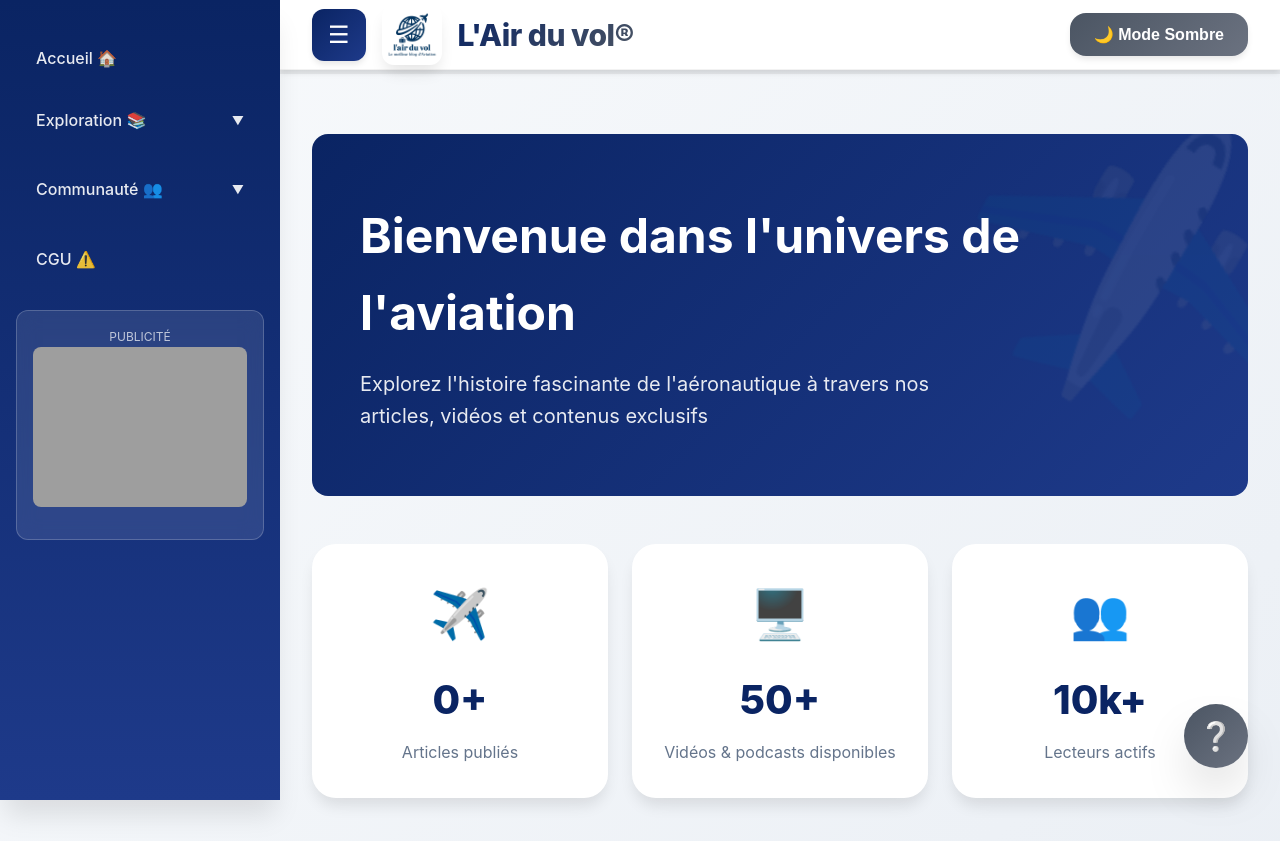
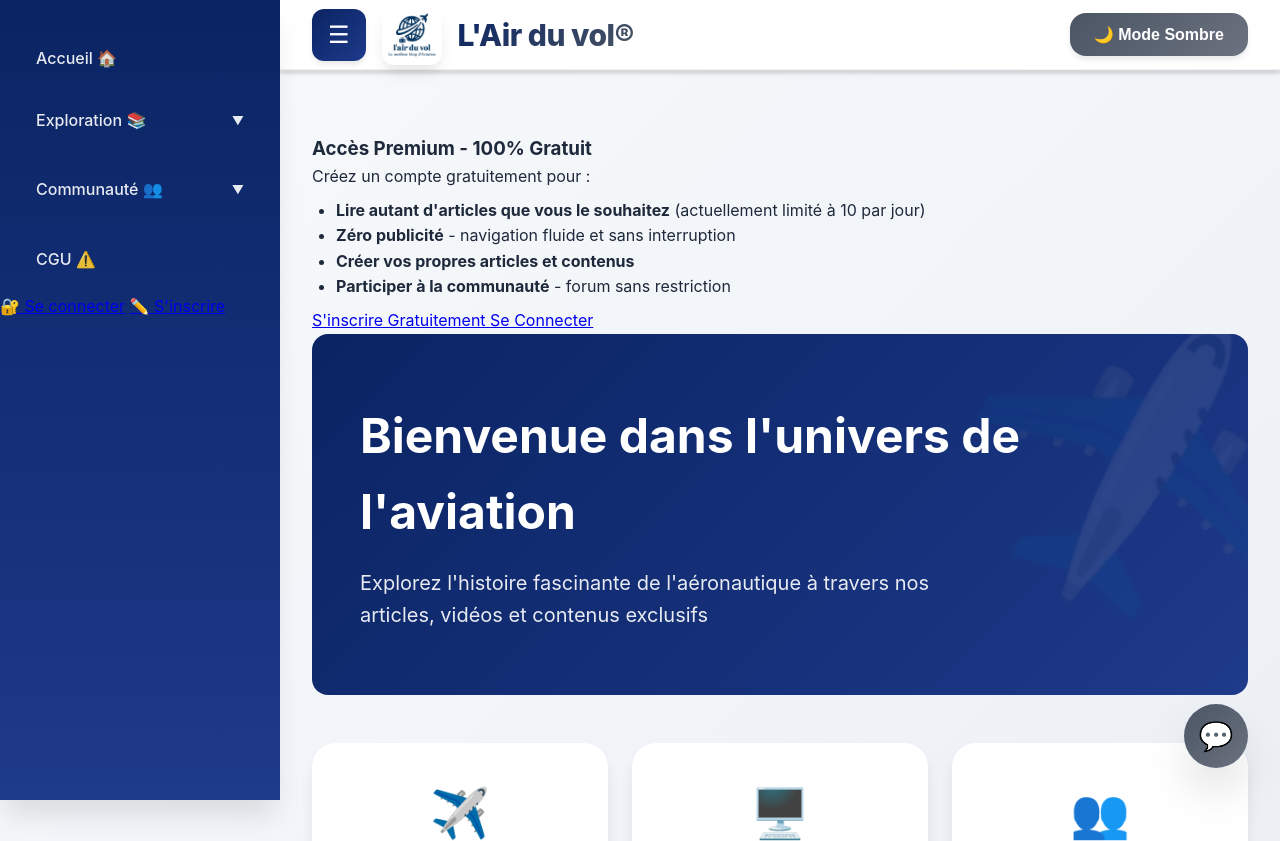
Before and after one commit to louisrivoal09-sudo/l_air_du_vol, a Django app: page / in a window 1280 px wide. Shown: the top 841 px of the page. Run offline with Django 5.2, Linux system fonts and the light colour scheme; data that the repository does not hold is empty; grey boxes are pictures that could not be loaded.

Commit message:
Suppression sidebar promo - utilisation système pubs modales uniquement

```diff
--- a/dblouis/donnelouis/templates/donnelouis/base.html
+++ b/dblouis/donnelouis/templates/donnelouis/base.html
@@ -5,6 +5,8 @@
   <meta charset="UTF-8">
   <title>{% block title %}L'Air du Vol®{% endblock %}</title>
   <link rel="stylesheet" href="{% static 'css/style.css' %}">
+  <link rel="stylesheet" href="{% static 'css/chat.css' %}">
+  <link rel="stylesheet" href="{% static 'css/ads.css' %}">
   <meta name="viewport" content="width=device-width, initial-scale=1.0">
   <link rel="icon" href="{% static 'images/logo.png' %}" type="image/png">
   {% block extra_css %}{% endblock %}
@@ -17,7 +19,10 @@
       <img src="{% static 'images/logo.png' %}" alt="Logo" class="logo-img">
       <span class="site-name">L'Air du vol®</span>
     </div>
-    <button id="toggle-theme">🌙 Mode Sombre</button>
+    <button id="toggle-theme" class="theme-toggle">
+      <span class="theme-icon">🌙</span>
+      <span class="theme-text">Mode Sombre</span>
+    </button>
   </header>
 
   <!-- Menu latéral -->
@@ -28,64 +33,119 @@
         <a href="#">Exploration 📚 </a>
         <ul class="sous-menu">
           <li><a href="{% url 'liste_articles' %}">Articles 📰</a></li>
-          <li><a href="#">Médias 🖥️</a></li>
-          <li><a href="#">Liens 🔗</a></li>
+          <li><a href="{% url 'liste_medias' %}">Médias 🖥️</a></li>
+          <li><a href="{% url 'liste_liens' %}">Liens 🔗</a></li>
         </ul>
       </li>
       <li class="has-submenu">
         <a href="#">Communauté 👥</a>
         <ul class="sous-menu">
-          <li><a href="#">Devenir membre 📨</a></li>
-          <li><a href="#">Contribuer 🖊️</a></li>
-          <li><a href="#">Nous contacter 📞</a></li>
+          <li><a href="{% url 'contact' %}">Nous contacter 📞</a></li>
+          <li><a href="{% url 'forum' %}">Forum 💬</a></li>
         </ul>
+          {% if user.is_authenticated %}
+            <li class="sous-menu-title">Ajouter du contenu:</li>
+            <li><a href="{% url 'ajouter_article' %}">➕ Article</a></li>
+            <li><a href="{% url 'ajouter_media' %}">➕ Média</a></li>
+            <li><a href="{% url 'ajouter_lien' %}">➕ Lien</a></li>
+          {% endif %}
       </li>
-    <li><a href="#">CGU ⚠️</a></li>
+    <li><a href="#footer-cgu">CGU ⚠️</a></li>
     </ul>
 
-    <!-- Publicité sidebar -->
-    <div class="sidebar-ad">
-      <p>PUBLICITÉ</p>
-      <a href="https://www.flightsimulator.com/" target="_blank">
-        <img src="https://image.api.playstation.com/vulcan/ap/rnd/202509/1802/ed39778b97eafec593e5eea9cd762fab81976920c3e92720.jpg" alt="Microsoft Flight Simulator 2024">
-      </a>
+    <!-- Authentification -->
+    <div class="sidebar-auth">
+      {% if user.is_authenticated %}
+        <div class="auth-user">
+          <p>👤 {{ user.username }}</p>
+          <a href="{% url 'logout' %}" class="btn-logout">Se déconnecter</a>
+        </div>
+      {% else %}
+        <a href="{% url 'login' %}" class="btn-auth btn-login">🔐 Se connecter</a>
+        <a href="{% url 'signup' %}" class="btn-auth btn-signup">✏️ S'inscrire</a>
+      {% endif %}
     </div>
   </nav>
 
   <!-- Contenu principal -->
   <main class="main-content">
+    <!-- Bandeau d'avertissement pour utilisateurs non connectés -->
+    {% if not user.is_authenticated %}
+      <div class="premium-banner">
+        <div class="premium-banner-content">
+          <div class="premium-banner-text">
+            <h3><i class="fas fa-star"></i> Accès Premium - 100% Gratuit</h3>
+            <p>
+              Créez un compte gratuitement pour :
+              <ul style="margin: 0.5rem 0; padding-left: 1.5rem;">
+                <li><strong>Lire autant d'articles que vous le souhaitez</strong> (actuellement limité à 10 par jour)</li>
+                <li><strong>Zéro publicité</strong> - navigation fluide et sans interruption</li>
+                <li><strong>Créer vos propres articles et contenus</strong></li>
+                <li><strong>Participer à la communauté</strong> - forum sans restriction</li>
+              </ul>
+            </p>
+          </div>
+          <div class="premium-banner-actions">
+            <a href="{% url 'signup' %}" class="btn-premium-signup">
+              <i class="fas fa-user-plus"></i> S'inscrire Gratuitement
+            </a>
+            <a href="{% url 'login' %}" class="btn-premium-login">
+              <i class="fas fa-sign-in-alt"></i> Se Connecter
+            </a>
+          </div>
+          {% if request.article_remaining is not None %}
+            <div class="premium-banner-counter">
+              <i class="fas fa-newspaper"></i>
+              Articles restants aujourd'hui: <strong>{{ request.article_remaining }}/10</strong>
+            </div>
+          {% endif %}
+        </div>
+      </div>
+    {% endif %}
+
     {% block content %}{% endblock %}
   </main>
 
   <!-- Footer -->
-  <footer class="footer">
+  <footer class="footer" id="footer-cgu">
     <div class="footer-content">
       <h3>Conditions Générales d'Utilisation</h3>
       <p>En accédant au site <strong>L'Air du vol</strong>, vous acceptez nos conditions générales d'utilisation. Toute reproduction ou diffusion du contenu est interdite sans autorisation.</p>
-      <p>&copy; 2025 - L'Air du vol. Tous droits réservés.</p>
+      <p><strong>&copy; 2025 - L'Air du vol. Tous droits réservés.</strong></p>
+      <p>"Je suis Louis Rivoal, élève de 3ᵉ. J’ai créé ce site , mais il peut contenir des bugs. N’hésitez pas à me contacter ! Merci d'avance !" </p>
     </div>
   </footer>
 
   <!-- Bouton Assistant IA -->
-  <button id="ai-chat-btn">❔</button>
+  <button id="ai-chat-btn" title="Ouvrir l'assistant IA">💬</button>
 
   <!-- Modale Chat IA -->
   <div id="ai-chat-modal">
     <div class="ai-chat-header">
-      <h3>Assistant IA</h3>
-      <button id="close-ai-chat">&times;</button>
+      <div>
+        <h3>Assistant IA L'Air du Vol</h3>
+        <div class="ai-chat-header-subtitle">⚡ Réponses instantanées</div>
+      </div>
+      <button id="close-ai-chat" title="Fermer le chat">&times;</button>
     </div>
-    <div class="ai-chat-messages" id="ai-chat-messages"></div>
+    <div class="ai-chat-messages" id="ai-chat-messages">
+      <div class="ai-message ai system">
+        Bienvenue! 👋 Je suis l'assistant IA de L'Air du Vol. Comment puis-je vous aider?
+      </div>
+    </div>
     <div class="typing-indicator" id="typing-indicator">
       <div class="typing-dots"><span></span><span></span><span></span></div>
     </div>
     <div class="ai-chat-input">
-      <textarea id="ai-input" placeholder="Écrivez votre message..."></textarea>
-      <button id="ai-send-btn">Envoyer</button>
+      <textarea id="ai-input" placeholder="Posez votre question..." rows="1"></textarea>
+      <button id="ai-send-btn" title="Envoyer (Ctrl+Entrée)"></button>
     </div>
   </div>
 
+  <script src="{% static 'js/dark-mode.js' %}"></script>
   <script src="{% static 'js/main.js' %}"></script>
+  <script src="{% static 'js/ai-chat.js' %}"></script>
+  <script src="{% static 'js/ads.js' %}"></script>
   {% block extra_js %}{% endblock %}
 </body>
 </html>
```
Also changed, not shown: dblouis/donnelouis/static/css/promo.css (added, +127 -0 lines).
